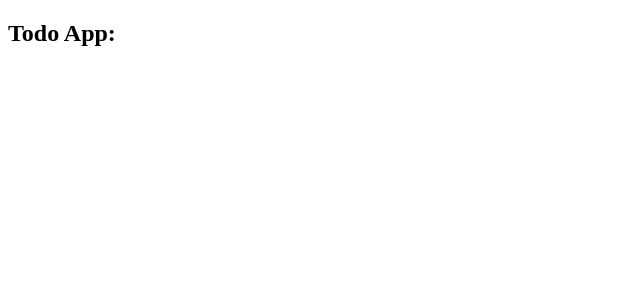
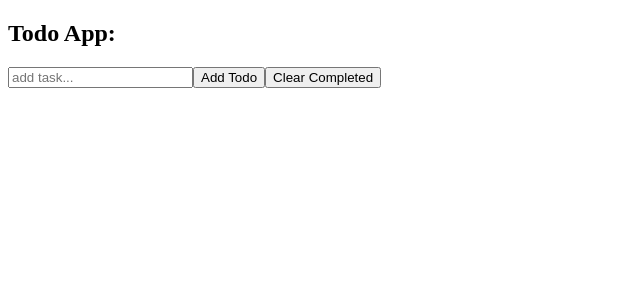
Before and after one commit to bloominstituteoftechnology/web-module-project-class-components, a React (Create React App) app: page / in a window 1280 px wide. Shown: the top 300 px of the page, without its empty margins (0-640 px from the left). Built offline with nearby package versions, Linux system fonts and the light colour scheme; the HTML template or start-up script is replaced by a standard one.

Commit message:
built out basic TodoForm.js

```diff
--- a/src/App.js
+++ b/src/App.js
@@ -1,4 +1,5 @@
 import React from 'react';
+import TodoForm from './components/TodoForm'
 
 class App extends React.Component {
   // you will need a place to store your state in this component.
@@ -16,6 +17,7 @@ class App extends React.Component {
     return (
       <div>
         <h2>Todo App:</h2>
+        <TodoForm />
       </div>
     );
   }
--- a/src/components/TodoForm.js
+++ b/src/components/TodoForm.js
@@ -0,0 +1,16 @@
+import React from 'react'
+
+class TodoForm extends React.Component {
+    // Constructor with state
+
+    render() {
+        return (
+            <form>
+                <input type='text' name ='task' placeholder='add task...'/>
+                <button>Add Todo</button>
+                <button>Clear Completed</button>
+            </form>
+        )
+    }
+}
+export default TodoForm
```
